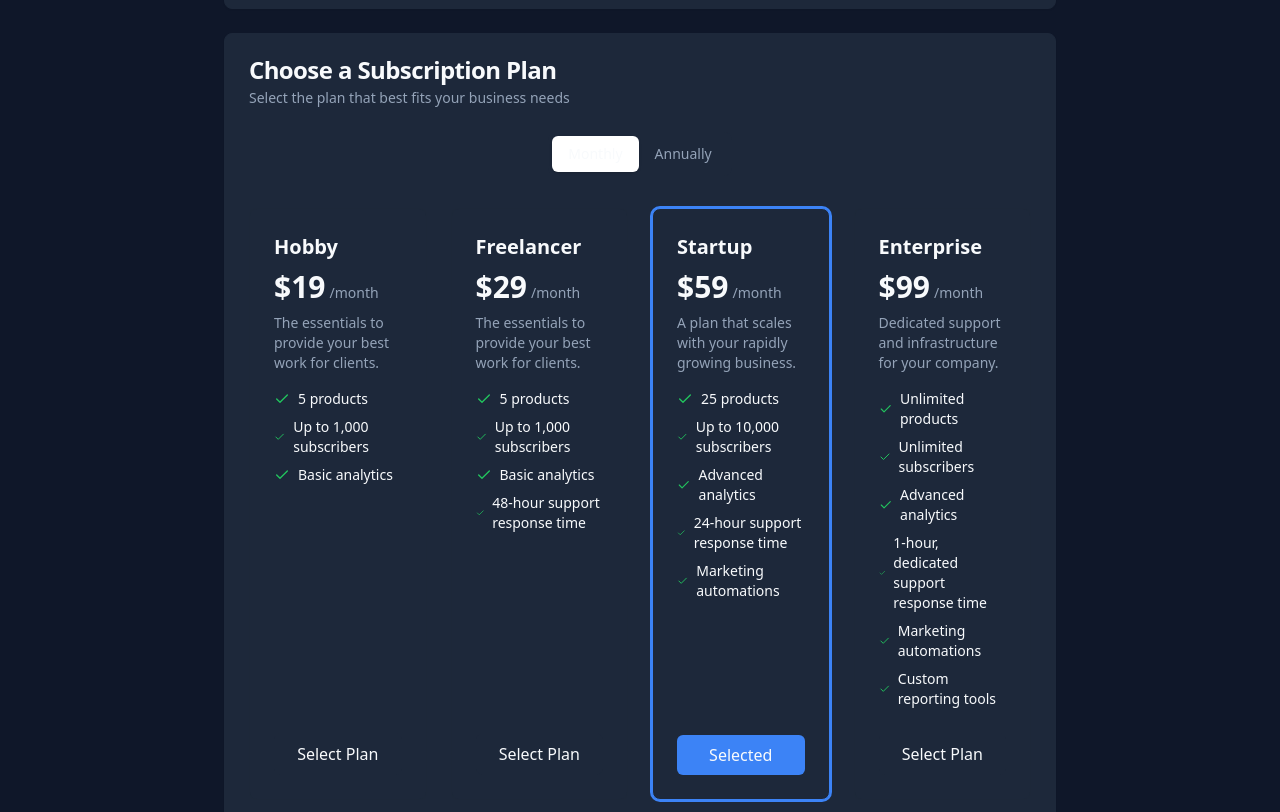
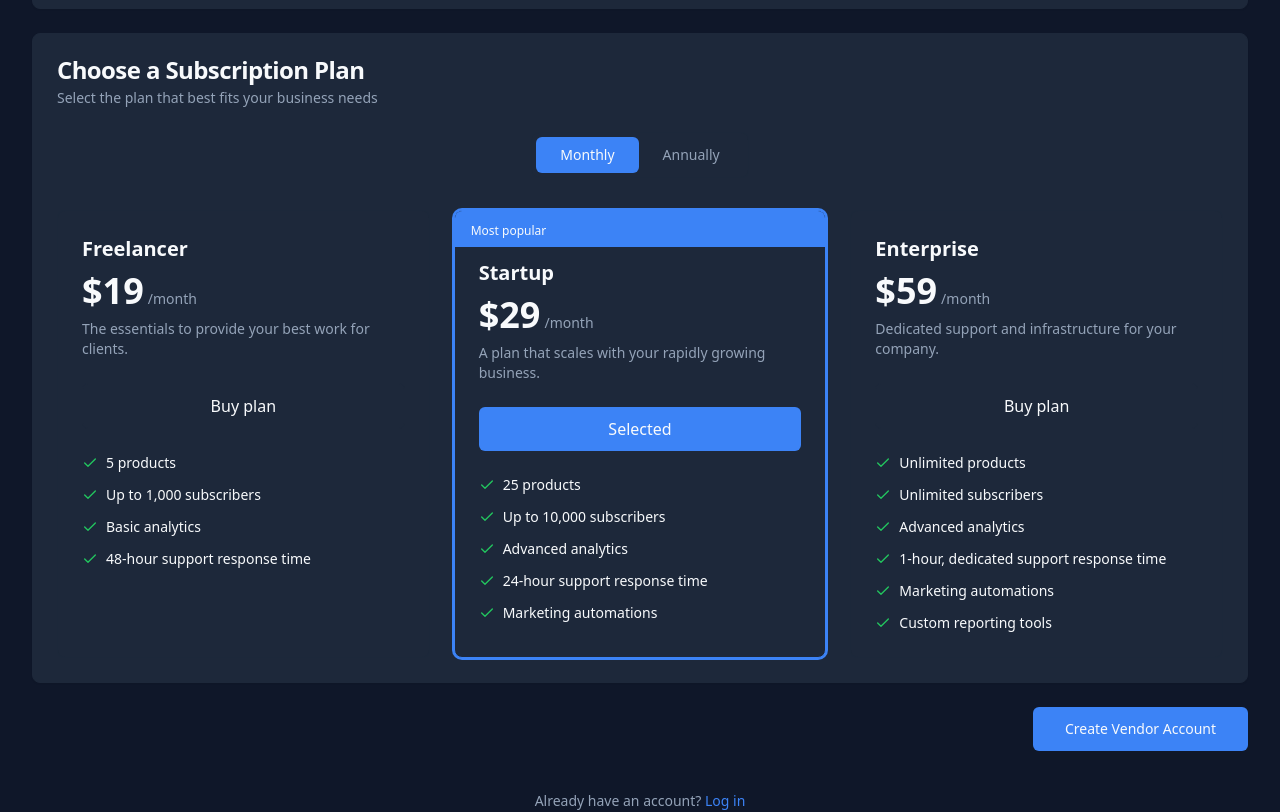
Before and after one commit to Bizzigo/Vote-APP-v-0.1, a React (Vite) app: page /signup in a window 1280 px wide. Shown: the part 600-1412 px from the top of the page. Built offline with nearby package versions, Linux system fonts and the light colour scheme.

Commit message:
Fix: Improve page layout and subscription pricing
- Expanded page widths for consistency.
- Fixed layout errors across pages.
- Implemented subscription pricing as per the provided image.

```diff
--- a/src/components/subscription/SubscriptionPlans.tsx
+++ b/src/components/subscription/SubscriptionPlans.tsx
@@ -14,21 +14,9 @@ export const SubscriptionPlans: React.FC<SubscriptionPlansProps> = ({
 }) => {
   const plans = [
     {
-      id: 'hobby',
-      name: 'Hobby',
-      price: '$19',
-      description: 'The essentials to provide your best work for clients.',
-      features: [
-        '5 products',
-        'Up to 1,000 subscribers',
-        'Basic analytics',
-      ],
-      popular: false,
-    },
-    {
       id: 'freelancer',
       name: 'Freelancer',
-      price: '$29',
+      price: '$19',
       description: 'The essentials to provide your best work for clients.',
       features: [
         '5 products',
@@ -41,7 +29,7 @@ export const SubscriptionPlans: React.FC<SubscriptionPlansProps> = ({
     {
       id: 'startup',
       name: 'Startup',
-      price: '$59',
+      price: '$29',
       description: 'A plan that scales with your rapidly growing business.',
       features: [
         '25 products',
@@ -55,7 +43,7 @@ export const SubscriptionPlans: React.FC<SubscriptionPlansProps> = ({
     {
       id: 'enterprise',
       name: 'Enterprise',
-      price: '$99',
+      price: '$59',
       description: 'Dedicated support and infrastructure for your company.',
       features: [
         'Unlimited products',
@@ -72,12 +60,12 @@ export const SubscriptionPlans: React.FC<SubscriptionPlansProps> = ({
   return (
     <div>
       <div className="flex justify-center mb-8">
-        <div className="inline-flex items-center p-1 bg-muted rounded-lg">
+        <div className="inline-flex items-center p-1 rounded-lg bg-card border border-border/30">
           <button
             className={cn(
-              "px-4 py-2 rounded-md text-sm transition-colors",
+              "px-6 py-2 rounded-md text-sm font-medium transition-colors",
               {
-                "bg-white text-primary-foreground shadow": true,
+                "bg-primary text-primary-foreground": true,
                 "bg-transparent text-muted-foreground": false
               }
             )}
@@ -86,9 +74,9 @@ export const SubscriptionPlans: React.FC<SubscriptionPlansProps> = ({
           </button>
           <button
             className={cn(
-              "px-4 py-2 rounded-md text-sm transition-colors",
+              "px-6 py-2 rounded-md text-sm font-medium transition-colors",
               {
-                "bg-white text-primary-foreground shadow": false,
+                "bg-primary text-primary-foreground": false,
                 "bg-transparent text-muted-foreground": true
               }
             )}
@@ -98,59 +86,59 @@ export const SubscriptionPlans: React.FC<SubscriptionPlansProps> = ({
         </div>
       </div>
 
-      <div className="grid grid-cols-1 md:grid-cols-2 lg:grid-cols-4 gap-6">
+      <div className="grid grid-cols-1 md:grid-cols-3 gap-6">
         {plans.map((plan) => (
           <div
             key={plan.id}
             className={cn(
-              "relative flex flex-col p-6 bg-card border rounded-lg",
+              "relative flex flex-col p-6 bg-card border rounded-lg overflow-hidden",
               {
                 "border-primary ring-2 ring-primary": selectedPlan === plan.id,
-                "border-border/60": selectedPlan !== plan.id,
-                "scale-105 shadow-lg z-10": plan.popular && selectedPlan !== plan.id
+                "border-border/30": selectedPlan !== plan.id,
+                "shadow-lg z-10": plan.popular && selectedPlan !== plan.id
               }
             )}
           >
-            {plan.popular && selectedPlan !== plan.id && (
-              <div className="absolute -top-4 left-0 right-0 flex justify-center">
-                <span className="bg-primary text-primary-foreground text-xs font-medium px-3 py-1 rounded-full">
-                  Most Popular
-                </span>
+            {plan.popular && (
+              <div className="absolute top-0 right-0 left-0 bg-primary py-1.5 px-4">
+                <span className="text-xs font-medium text-primary-foreground">Most popular</span>
               </div>
             )}
 
-            <div className="space-y-2">
+            <div className={cn("space-y-2", {"pt-6": plan.popular})}>
               <h3 className="text-xl font-bold">{plan.name}</h3>
               <div className="flex items-baseline">
-                <span className="text-3xl font-bold">{plan.price}</span>
+                <span className="text-4xl font-bold">{plan.price}</span>
                 <span className="text-sm text-muted-foreground ml-1">/month</span>
               </div>
               <p className="text-sm text-muted-foreground">{plan.description}</p>
             </div>
 
-            <div className="flex-grow mt-4 space-y-4">
-              <ul className="space-y-2">
+            <div className="mt-6">
+              <button
+                className={cn(
+                  "w-full py-2.5 px-4 rounded-md font-medium transition-colors text-center",
+                  {
+                    "bg-primary text-primary-foreground hover:bg-primary/90": selectedPlan === plan.id || plan.popular,
+                    "bg-card border border-input hover:bg-accent hover:text-accent-foreground": selectedPlan !== plan.id && !plan.popular
+                  }
+                )}
+                onClick={() => setSelectedPlan(plan.id)}
+              >
+                {selectedPlan === plan.id ? "Selected" : "Buy plan"}
+              </button>
+            </div>
+
+            <div className="flex-grow mt-6 space-y-4">
+              <ul className="space-y-3">
                 {plan.features.map((feature, i) => (
                   <li key={i} className="flex items-center text-sm">
-                    <Check className="h-4 w-4 mr-2 text-green-500" />
-                    {feature}
+                    <Check className="h-4 w-4 mr-2 text-green-500 flex-shrink-0" />
+                    <span>{feature}</span>
                   </li>
                 ))}
               </ul>
             </div>
-
-            <button
-              className={cn(
-                "mt-6 w-full py-2 px-4 rounded-md font-medium transition-colors",
-                {
-                  "bg-primary text-primary-foreground hover:bg-primary/90": selectedPlan === plan.id,
-                  "bg-card border border-input hover:bg-accent hover:text-accent-foreground": selectedPlan !== plan.id
-                }
-              )}
-              onClick={() => setSelectedPlan(plan.id)}
-            >
-              {selectedPlan === plan.id ? "Selected" : "Select Plan"}
-            </button>
           </div>
         ))}
       </div>
--- a/src/pages/Cookies.tsx
+++ b/src/pages/Cookies.tsx
@@ -6,7 +6,7 @@ import { Card, CardContent, CardDescription, CardHeader, CardTitle } from '@/com
 const Cookies = () => {
   return (
     <Layout>
-      <div className="container mx-auto py-12 px-4 sm:px-6 lg:px-8 max-w-4xl">
+      <div className="container mx-auto py-12 px-4 sm:px-6 lg:px-8">
         <Card>
           <CardHeader>
             <CardTitle className="text-3xl font-bold">Cookie Policy</CardTitle>
--- a/src/pages/Signup.tsx
+++ b/src/pages/Signup.tsx
@@ -1,4 +1,3 @@
-
 import React, { useState } from 'react';
 import { useNavigate, Link } from 'react-router-dom';
 import Layout from '@/components/Layout';
@@ -13,7 +12,6 @@ import {
   CardFooter
 } from '@/components/ui/card';
 import { Input } from '@/components/ui/input';
-import { Label } from '@/components/ui/label';
 import { Form, FormControl, FormField, FormItem, FormLabel, FormMessage } from '@/components/ui/form';
 import { useForm } from 'react-hook-form';
 import { zodResolver } from '@hookform/resolvers/zod';
@@ -84,7 +82,7 @@ const Signup = () => {
 
   return (
     <Layout>
-      <div className="container mx-auto py-12 px-4 sm:px-6 lg:px-8 max-w-4xl">
+      <div className="container mx-auto py-12 px-4 sm:px-6 lg:px-8">
         <h1 className="text-3xl font-bold mb-6">Create Your Vendor Account</h1>
 
         <div className="grid grid-cols-1 gap-6">
@@ -287,7 +285,7 @@ const Signup = () => {
                 Select the plan that best fits your business needs
               </CardDescription>
             </CardHeader>
-            <CardContent className="px-4 sm:px-6">
+            <CardContent>
               <SubscriptionPlans selectedPlan={selectedPlan} setSelectedPlan={setSelectedPlan} />
             </CardContent>
           </Card>
--- a/src/pages/Terms.tsx
+++ b/src/pages/Terms.tsx
@@ -6,7 +6,7 @@ import { Card, CardContent, CardDescription, CardHeader, CardTitle } from '@/com
 const Terms = () => {
   return (
     <Layout>
-      <div className="container mx-auto py-12 px-4 sm:px-6 lg:px-8 max-w-4xl">
+      <div className="container mx-auto py-12 px-4 sm:px-6 lg:px-8">
         <Card>
           <CardHeader>
             <CardTitle className="text-3xl font-bold">Terms of Service</CardTitle>
--- a/src/pages/VendorProfile.tsx
+++ b/src/pages/VendorProfile.tsx
@@ -234,7 +234,7 @@ const VendorProfile = () => {
 
   return (
     <Layout>
-      <div className="container mx-auto px-4 sm:px-6 md:px-8 py-6">
+      <div className="container mx-auto px-4 sm:px-6 lg:px-8 py-6">
         <Link to="/" className="inline-flex items-center gap-2 text-muted-foreground mb-4 hover:text-foreground transition-colors">
           <ArrowLeft size={16} />
           <span>Back to vendors</span>
```
